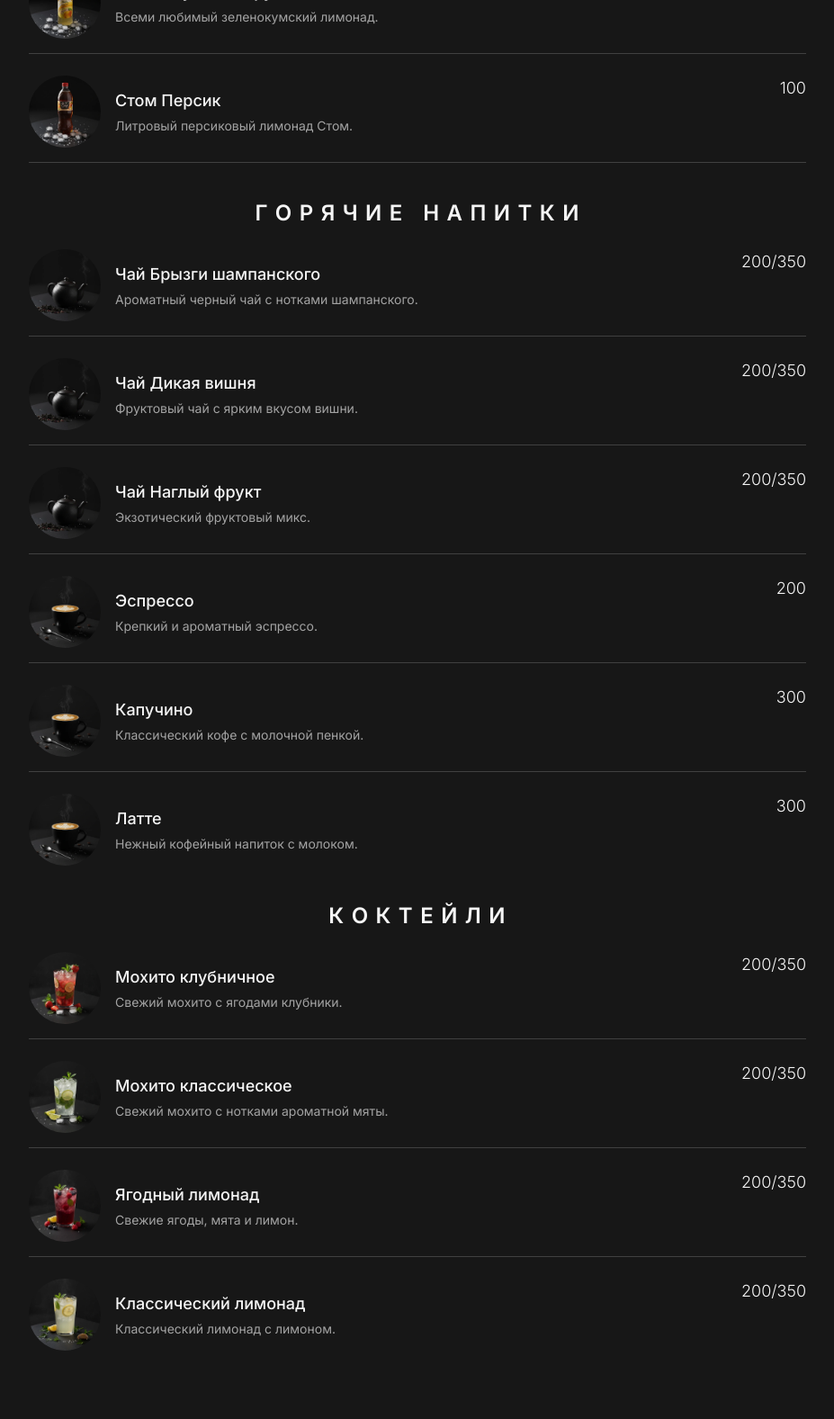
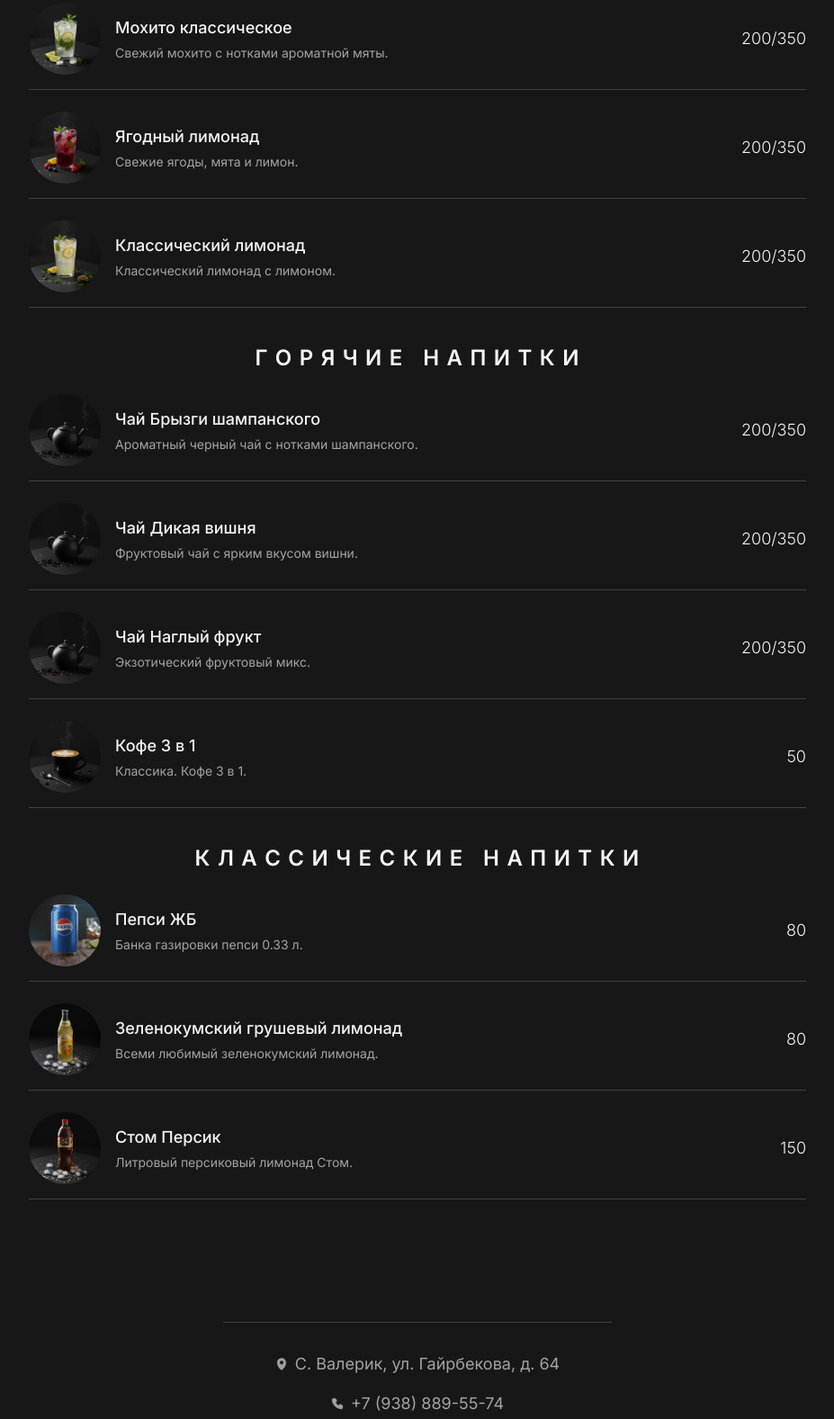
Before and after one commit to oila-gmbh/gullam, a plain HTML site: page drinks.html in a window 1280 px wide. Shown: the part 637-2214 px from the top of the page at 90% size, without its empty margins (176-1103 px from the left). Drawn offline with nearby package versions, Linux system fonts and the light colour scheme.

Commit message:
updated menu

```diff
--- a/drinks.html
+++ b/drinks.html
@@ -20,7 +20,7 @@
 <body class="bg-neutral-900 text-neutral-100 min-h-screen flex items-center justify-center p-4">
 
     <!-- Main menu container with responsive padding and max-w-width -->
-    <div class="w-full max-w-4xl mx-auto px-4 py-8 md:py-16 flex flex-col align-center">
+    <div class="w-full max-w-4xl mx-auto px-4 py-8 md:py-16 flex flex-col align-center gap-10">
 
         <!-- Restaurant title -->
         <header class="text-center mb-12 md:mb-16 flex flex-col">
@@ -31,14 +31,155 @@
             </nav>
         </header>
 
-        <!-- Cold Beverages section -->
-        <section class="mb-10">
+        <!-- Cold drinks section -->
+        <section>
             <h2 class="text-xl md:text-2xl font-semibold tracking-wider uppercase text-center mb-6">Х О Л О Д Н Ы Е &nbsp; Н А П И Т К И</h2>
             <div class="space-y-6">
+                 <!-- Menu Item: Strawberry Mojito -->
+                <div class="flex flex-row justify-between items-center border-b border-neutral-700 pb-4">
+                    <div class="flex items-center gap-4">
+                        <img src="./optimized/mohito_strawberry.webp" alt="Клубничный Мохито" class="w-20 h-20 rounded-full object-cover hidden sm:block">
+                        <div>
+                            <h3 class="text-lg font-medium mb-1">Мохито клубничное</h3>
+                            <p class="text-sm text-neutral-400">Свежий мохито с ягодами клубники.</p>
+                        </div>
+                    </div>
+                    <span class="text-lg font-light mt-2 sm:mt-0 sm:ml-4">200/350</span>
+                </div>
+
+                <!-- Menu Item: Classic Mojito -->
+                <div class="flex flex-row justify-between items-center border-b border-neutral-700 pb-4">
+                    <div class="flex items-center gap-4">
+                        <img src="./optimized/mohito_classic.webp" alt="Классический Мохито" class="w-20 h-20 rounded-full object-cover hidden sm:block">
+                        <div>
+                            <h3 class="text-lg font-medium mb-1">Мохито классическое</h3>
+                            <p class="text-sm text-neutral-400">Свежий мохито с нотками ароматной мяты.</p>
+                        </div>
+                    </div>
+                    <span class="text-lg font-light mt-2 sm:mt-0 sm:ml-4">200/350</span>
+                </div>
+
+                <!-- Menu Item: Berry Lemonade -->
+                <div class="flex flex-row justify-between items-center border-b border-neutral-700 pb-4">
+                    <div class="flex items-center gap-4">
+                        <img src="./optimized/fruit_drink.webp" alt="Ягодный Лимонад" class="w-20 h-20 rounded-full object-cover hidden sm:block">
+                        <div>
+                            <h3 class="text-lg font-medium mb-1">Ягодный лимонад</h3>
+                            <p class="text-sm text-neutral-400">Свежие ягоды, мята и лимон.</p>
+                        </div>
+                    </div>
+                    <span class="text-lg font-light mt-2 sm:mt-0 sm:ml-4">200/350</span>
+                </div>
+
+                <!-- Menu Item: Classic Lemonade -->
+                <div class="flex flex-row justify-between items-center border-b border-neutral-700 pb-4">
+                    <div class="flex items-center gap-4">
+                        <img src="./optimized/classic_drink.webp" alt="Классический Лимонад" class="w-20 h-20 rounded-full object-cover hidden sm:block">
+                        <div>
+                            <h3 class="text-lg font-medium mb-1">Классический лимонад</h3>
+                            <p class="text-sm text-neutral-400">Классический лимонад с лимоном.</p>
+                        </div>
+                    </div>
+                    <span class="text-lg font-light mt-2 sm:mt-0 sm:ml-4">200/350</span>
+                </div>
+            </div>
+        </section>
+
+        <!-- Hot Beverages section -->
+        <section>
+            <h2 class="text-xl md:text-2xl font-semibold tracking-wider uppercase text-center mb-6">Г О Р Я Ч И Е &nbsp; Н А П И Т К И</h2>
+            <div class="space-y-6">
+                <!-- Menu Item: Champagne Bubbles Tea -->
+                <div class="flex flex-row justify-between items-center border-b border-neutral-700 pb-4">
+                    <div class="flex items-center gap-4">
+                        <img src="./optimized/tea.webp" alt="Чай Брызги шампанского" class="w-20 h-20 rounded-full object-cover hidden sm:block"/>
+                        <div>
+                            <h3 class="text-lg font-medium mb-1">Чай Брызги шампанского</h3>
+                            <p class="text-sm text-neutral-400">Ароматный черный чай с нотками шампанского.</p>
+                        </div>
+                    </div>
+                    <span class="text-lg font-light mt-2 sm:mt-0 sm:ml-4">200/350</span>
+                </div>
+
+                <!-- Menu Item: Wild Cherry Tea -->
+                <div class="flex flex-row justify-between items-center border-b border-neutral-700 pb-4">
+                    <div class="flex items-center gap-4">
+                        <img src="./optimized/tea.webp" alt="Чай Дикая вишня" class="w-20 h-20 rounded-full object-cover hidden sm:block"/>
+                        <div>
+                            <h3 class="text-lg font-medium mb-1">Чай Дикая вишня</h3>
+                            <p class="text-sm text-neutral-400">Фруктовый чай с ярким вкусом вишни.</p>
+                        </div>
+                    </div>
+                    <span class="text-lg font-light mt-2 sm:mt-0 sm:ml-4">200/350</span>
+                </div>
+
+                <!-- Menu Item: Naughty Fruit Tea -->
+                <div class="flex flex-row justify-between items-center border-b border-neutral-700 pb-4">
+                    <div class="flex items-center gap-4">
+                        <img src="./optimized/tea.webp" alt="Чай Наглый фрукт" class="w-20 h-20 rounded-full object-cover hidden sm:block"/>
+                        <div>
+                            <h3 class="text-lg font-medium mb-1">Чай Наглый фрукт</h3>
+                            <p class="text-sm text-neutral-400">Экзотический фруктовый микс.</p>
+                        </div>
+                    </div>
+                    <span class="text-lg font-light mt-2 sm:mt-0 sm:ml-4">200/350</span>
+                </div>
+
+                <div class="flex flex-row justify-between items-center border-b border-neutral-700 pb-4">
+                    <div class="flex items-center gap-4">
+                        <img src="./optimized/coffee.webp" alt="Кофе 3 в 1" class="w-20 h-20 rounded-full object-cover hidden sm:block"/>
+                        <div>
+                            <h3 class="text-lg font-medium mb-1">Кофе 3 в 1</h3>
+                            <p class="text-sm text-neutral-400">Классика. Кофе 3 в 1.</p>
+                        </div>
+                    </div>
+                    <span class="text-lg font-light mt-2 sm:mt-0 sm:ml-4">50</span>
+                </div>
+                <!--
+                <div class="flex flex-row justify-between items-center border-b border-neutral-700 pb-4">
+                    <div class="flex items-center gap-4">
+                        <img src="./optimized/coffee.webp" alt="Эспрессо" class="w-20 h-20 rounded-full object-cover hidden sm:block"/>
+                        <div>
+                            <h3 class="text-lg font-medium mb-1">Эспрессо</h3>
+                            <p class="text-sm text-neutral-400">Крепкий и ароматный эспрессо.</p>
+                        </div>
+                    </div>
+                    <span class="text-lg font-light mt-2 sm:mt-0 sm:ml-4">200</span>
+                </div>
+
+                <div class="flex flex-row justify-between items-center border-b border-neutral-700 pb-4">
+                    <div class="flex items-center gap-4">
+                        <img src="./optimized/coffee.webp" alt="Капучино" class="w-20 h-20 rounded-full object-cover hidden sm:block">
+                        <div>
+                            <h3 class="text-lg font-medium mb-1">Капучино</h3>
+                            <p class="text-sm text-neutral-400">Классический кофе с молочной пенкой.</p>
+                        </div>
+                    </div>
+                    <span class="text-lg font-light mt-2 sm:mt-0 sm:ml-4">300</span>
+                </div>
+
+                <div class="flex flex-col sm:flex-row justify-between items-start">
+                    <div class="flex items-center gap-4">
+                        <img src="./optimized/coffee.webp" alt="Латте" class="w-20 h-20 rounded-full object-cover hidden sm:block">
+                        <div>
+                            <h3 class="text-lg font-medium mb-1">Латте</h3>
+                            <p class="text-sm text-neutral-400">Нежный кофейный напиток с молоком.</p>
+                        </div>
+                    </div>
+                    <span class="text-lg font-light mt-2 sm:mt-0 sm:ml-4">300</span>
+                </div>
+                -->
+            </div>
+        </section>
+
+        <!-- Classic drinks section -->
+        <section class="no-print">
+            <h2 class="text-xl md:text-2xl font-semibold tracking-wider uppercase text-center mb-6 no-print">К Л А С С И Ч Е С К И Е &nbsp; Н А П И Т К И</h2>
+            <div class="space-y-6">
                 <!-- Menu Item: Pepsi -->
-                <div class="flex flex-col sm:flex-row justify-between items-start border-b border-neutral-700 pb-4">
+                <div class="flex flex-row justify-between items-center border-b border-neutral-700 pb-4">
                     <div class="flex items-center gap-4">
-                        <img src="./optimized/pepsi.webp" alt="Pepsi" class="w-20 h-20 rounded-full object-cover"/>
+                        <img src="./optimized/pepsi.webp" alt="Pepsi" class="w-20 h-20 rounded-full object-cover hidden sm:block"/>
                         <div>
                             <h3 class="text-lg font-medium mb-1">Пепси ЖБ</h3>
                             <p class="text-sm text-neutral-400">Банка газировки пепси 0.33 л.</p>
@@ -48,33 +189,33 @@
                 </div>
 
                 <!-- Menu Item: Zelenokumskoe -->
-                <div class="flex flex-col sm:flex-row justify-between items-start border-b border-neutral-700 pb-4">
+                <div class="flex flex-row justify-between items-center border-b border-neutral-700 pb-4">
                     <div class="flex items-center gap-4">
-                        <img src="./optimized/zelenokumsk.webp" alt="Зеленокумский грушевый лимонад" class="w-20 h-20 rounded-full object-cover"/>
+                        <img src="./optimized/zelenokumsk.webp" alt="Зеленокумский грушевый лимонад" class="w-20 h-20 rounded-full object-cover hidden sm:block"/>
                         <div>
                             <h3 class="text-lg font-medium mb-1">Зеленокумский грушевый лимонад</h3>
                             <p class="text-sm text-neutral-400">Всеми любимый зеленокумский лимонад.</p>
                         </div>
                     </div>
-                    <span class="text-lg font-light mt-2 sm:mt-0 sm:ml-4">100</span>
+                    <span class="text-lg font-light mt-2 sm:mt-0 sm:ml-4">80</span>
                 </div>
 
                 <!-- Menu Item: Stom Peach -->
-                <div class="flex flex-col sm:flex-row justify-between items-start border-b border-neutral-700 pb-4">
+                <div class="flex flex-row justify-between items-center border-b border-neutral-700 pb-4">
                     <div class="flex items-center gap-4">
-                        <img src="./optimized/stom.webp" alt="Стом Персик" class="w-20 h-20 rounded-full object-cover"/>
+                        <img src="./optimized/stom.webp" alt="Стом Персик" class="w-20 h-20 rounded-full object-cover hidden sm:block"/>
                         <div>
                             <h3 class="text-lg font-medium mb-1">Стом Персик</h3>
                             <p class="text-sm text-neutral-400">Литровый персиковый лимонад Стом.</p>
                         </div>
                     </div>
-                    <span class="text-lg font-light mt-2 sm:mt-0 sm:ml-4">100</span>
+                    <span class="text-lg font-light mt-2 sm:mt-0 sm:ml-4">150</span>
                 </div>
 
                 <!-- Menu Item: Go Champ -->
                 <!-- <div class="flex flex-col sm:flex-row justify-between items-start">
                     <div class="flex items-center gap-4">
-                        <img src="./optimized/stom.webp" alt="Go Champ" class="w-20 h-20 rounded-full object-cover"/>
+                        <img src="./optimized/stom.webp" alt="Go Champ" class="w-20 h-20 rounded-full object-cover hidden sm:block"/>
                         <div>
                             <h3 class="text-lg font-medium mb-1">Go Champ</h3>
                             <p class="text-sm text-neutral-400">Энергетический напиток.</p>
@@ -85,137 +226,6 @@
             </div>
         </section>
 
-        <!-- Hot Beverages section -->
-        <section class="mb-10">
-            <h2 class="text-xl md:text-2xl font-semibold tracking-wider uppercase text-center mb-6">Г О Р Я Ч И Е &nbsp; Н А П И Т К И</h2>
-            <div class="space-y-6">
-                <!-- Menu Item: Champagne Bubbles Tea -->
-                <div class="flex flex-col sm:flex-row justify-between items-start border-b border-neutral-700 pb-4">
-                    <div class="flex items-center gap-4">
-                        <img src="./optimized/tea.webp" alt="Чай Брызги шампанского" class="w-20 h-20 rounded-full object-cover"/>
-                        <div>
-                            <h3 class="text-lg font-medium mb-1">Чай Брызги шампанского</h3>
-                            <p class="text-sm text-neutral-400">Ароматный черный чай с нотками шампанского.</p>
-                        </div>
-                    </div>
-                    <span class="text-lg font-light mt-2 sm:mt-0 sm:ml-4">200/350</span>
-                </div>
-
-                <!-- Menu Item: Wild Cherry Tea -->
-                <div class="flex flex-col sm:flex-row justify-between items-start border-b border-neutral-700 pb-4">
-                    <div class="flex items-center gap-4">
-                        <img src="./optimized/tea.webp" alt="Чай Дикая вишня" class="w-20 h-20 rounded-full object-cover"/>
-                        <div>
-                            <h3 class="text-lg font-medium mb-1">Чай Дикая вишня</h3>
-                            <p class="text-sm text-neutral-400">Фруктовый чай с ярким вкусом вишни.</p>
-                        </div>
-                    </div>
-                    <span class="text-lg font-light mt-2 sm:mt-0 sm:ml-4">200/350</span>
-                </div>
-
-                <!-- Menu Item: Naughty Fruit Tea -->
-                <div class="flex flex-col sm:flex-row justify-between items-start border-b border-neutral-700 pb-4">
-                    <div class="flex items-center gap-4">
-                        <img src="./optimized/tea.webp" alt="Чай Наглый фрукт" class="w-20 h-20 rounded-full object-cover"/>
-                        <div>
-                            <h3 class="text-lg font-medium mb-1">Чай Наглый фрукт</h3>
-                            <p class="text-sm text-neutral-400">Экзотический фруктовый микс.</p>
-                        </div>
-                    </div>
-                    <span class="text-lg font-light mt-2 sm:mt-0 sm:ml-4">200/350</span>
-                </div>
-
-                <!-- Menu Item: Espresso -->
-                <div class="flex flex-col sm:flex-row justify-between items-start border-b border-neutral-700 pb-4">
-                    <div class="flex items-center gap-4">
-                        <img src="./optimized/coffee.webp" alt="Эспрессо" class="w-20 h-20 rounded-full object-cover"/>
-                        <div>
-                            <h3 class="text-lg font-medium mb-1">Эспрессо</h3>
-                            <p class="text-sm text-neutral-400">Крепкий и ароматный эспрессо.</p>
-                        </div>
-                    </div>
-                    <span class="text-lg font-light mt-2 sm:mt-0 sm:ml-4">200</span>
-                </div>
-
-                <!-- Menu Item: Cappuccino -->
-                <div class="flex flex-col sm:flex-row justify-between items-start border-b border-neutral-700 pb-4">
-                    <div class="flex items-center gap-4">
-                        <img src="./optimized/coffee.webp" alt="Капучино" class="w-20 h-20 rounded-full object-cover">
-                        <div>
-                            <h3 class="text-lg font-medium mb-1">Капучино</h3>
-                            <p class="text-sm text-neutral-400">Классический кофе с молочной пенкой.</p>
-                        </div>
-                    </div>
-                    <span class="text-lg font-light mt-2 sm:mt-0 sm:ml-4">300</span>
-                </div>
-
-                <!-- Menu Item: Latte -->
-                <div class="flex flex-col sm:flex-row justify-between items-start">
-                    <div class="flex items-center gap-4">
-                        <img src="./optimized/coffee.webp" alt="Латте" class="w-20 h-20 rounded-full object-cover">
-                        <div>
-                            <h3 class="text-lg font-medium mb-1">Латте</h3>
-                            <p class="text-sm text-neutral-400">Нежный кофейный напиток с молоком.</p>
-                        </div>
-                    </div>
-                    <span class="text-lg font-light mt-2 sm:mt-0 sm:ml-4">300</span>
-                </div>
-            </div>
-        </section>
-
-        <!-- Cocktails section -->
-        <section>
-            <h2 class="text-xl md:text-2xl font-semibold tracking-wider uppercase text-center mb-6">К О К Т Е Й Л И</h2>
-            <div class="space-y-6">
-                 <!-- Menu Item: Strawberry Mojito -->
-                <div class="flex flex-col sm:flex-row justify-between items-start border-b border-neutral-700 pb-4">
-                    <div class="flex items-center gap-4">
-                        <img src="./optimized/mohito_strawberry.webp" alt="Клубничный Мохито" class="w-20 h-20 rounded-full object-cover">
-                        <div>
-                            <h3 class="text-lg font-medium mb-1">Мохито клубничное</h3>
-                            <p class="text-sm text-neutral-400">Свежий мохито с ягодами клубники.</p>
-                        </div>
-                    </div>
-                    <span class="text-lg font-light mt-2 sm:mt-0 sm:ml-4">200/350</span>
-                </div>
-
-                <!-- Menu Item: Classic Mojito -->
-                <div class="flex flex-col sm:flex-row justify-between items-start border-b border-neutral-700 pb-4">
-                    <div class="flex items-center gap-4">
-                        <img src="./optimized/mohito_classic.webp" alt="Классический Мохито" class="w-20 h-20 rounded-full object-cover">
-                        <div>
-                            <h3 class="text-lg font-medium mb-1">Мохито классическое</h3>
-                            <p class="text-sm text-neutral-400">Свежий мохито с нотками ароматной мяты.</p>
-                        </div>
-                    </div>
-                    <span class="text-lg font-light mt-2 sm:mt-0 sm:ml-4">200/350</span>
-                </div>
-
-                <!-- Menu Item: Berry Lemonade -->
-                <div class="flex flex-col sm:flex-row justify-between items-start border-b border-neutral-700 pb-4">
-                    <div class="flex items-center gap-4">
-                        <img src="./optimized/fruit_drink.webp" alt="Ягодный Лимонад" class="w-20 h-20 rounded-full object-cover">
-                        <div>
-                            <h3 class="text-lg font-medium mb-1">Ягодный лимонад</h3>
-                            <p class="text-sm text-neutral-400">Свежие ягоды, мята и лимон.</p>
-                        </div>
-                    </div>
-                    <span class="text-lg font-light mt-2 sm:mt-0 sm:ml-4">200/350</span>
-                </div>
-
-                <!-- Menu Item: Classic Lemonade -->
-                <div class="flex flex-col sm:flex-row justify-between items-start">
-                    <div class="flex items-center gap-4">
-                        <img src="./optimized/classic_drink.webp" alt="Классический Лимонад" class="w-20 h-20 rounded-full object-cover">
-                        <div>
-                            <h3 class="text-lg font-medium mb-1">Классический лимонад</h3>
-                            <p class="text-sm text-neutral-400">Классический лимонад с лимоном.</p>
-                        </div>
-                    </div>
-                    <span class="text-lg font-light mt-2 sm:mt-0 sm:ml-4">200/350</span>
-                </div>
-            </div>
-        </section>
         <!-- Footer -->
         <footer class="mt-24 pt-8 w-1/2 self-center text-center border-t border-neutral-700 text-neutral-400 space-y-4">
             <!-- Location -->
```
Also changed, not shown: index.html (+3 -3 lines), 1 other file.
